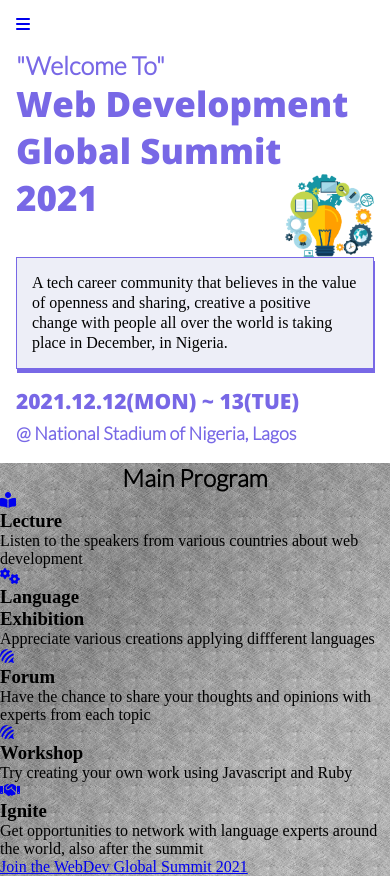
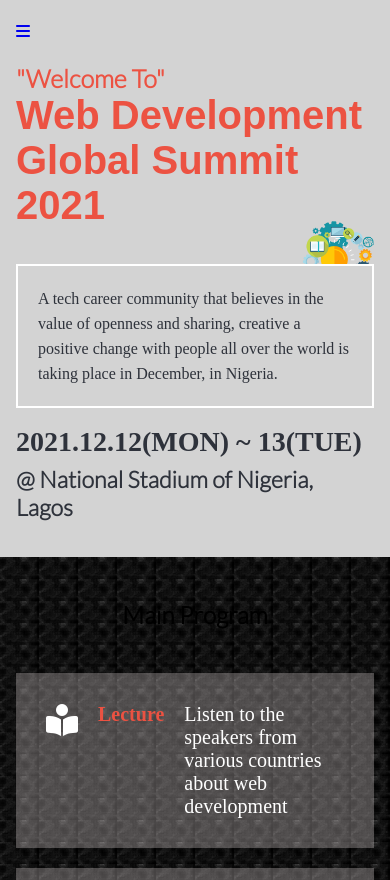
Before and after one commit to Whoistolu/open_source_conference_page, a website: page index.html in a window 390 px wide. Shown: the top 880 px of the page. Drawn offline with nearby package versions, Linux system fonts and the light colour scheme; a web font is replaced by a local one.

Commit message:
Adjust the first and second page for mobile

```diff
--- a/index.html
+++ b/index.html
@@ -12,6 +12,7 @@
     <title>Conference Page</title>
 </head>
 <body>
+    <div id="first-page">
         <div id="handburger">
             <a href="/"><i class="fas fa-bars"></i></a>
         </div>
@@ -22,36 +23,37 @@
             <h3>2021.12.12(MON) ~ 13(TUE)</h3>
             <h4>@ National Stadium of Nigeria, Lagos</h4>
         </div>
+    </div>
     <main>
         <section>
             <div class="mobile-second-page">
                     <h2>Main Program</h2>
-                <div>
+                <div class="card1">
                     <a href="/"><i class="fas fa-book-reader"></i></a>
                     <h3>Lecture</h3>
                     <p>Listen to the speakers from various countries about web development</p>
                 </div>
-                <div>
+                <div class="card2">
                     <a href="/"><i class="fas fa-cogs"></i></a>
                     <h3>Language<br>Exhibition</h3>
                     <p>Appreciate various creations applying diffferent languages</p>
                 </div>
-                <div>
+                <div class="card3">
                     <a href="/"><i class="fab fa-forumbee"></i></a>
                     <h3>Forum</h3>
                     <p>Have the chance to share your thoughts and opinions with experts from each topic</p>
                 </div>
-                <div>
-                    <a href="/"><i class="fab fa-forumbee"></i></a>
+                <div class="card4">
+                    <a href="/"><i class="fas fa-laptop-code"></i></i></a>
                     <h3>Workshop</h3>
                     <p>Try creating your own work using Javascript and Ruby</p>
                 </div>
-                <div>
+                <div class="card5">
                     <a href="/"><i class="fas fa-handshake"></i></a>
                     <h3>Ignite</h3>
                     <p>Get opportunities to network with language experts around the world, also after the summit</p>
                 </div>
-                <a href="/">Join the WebDev Global Summit 2021</a>
+                <button>Join the WebDev Global Summit 2021</button>
             </div>
         </section>
     </main>
--- a/style.css
+++ b/style.css
@@ -4,66 +4,129 @@
     margin: 0;
   }
 
+  @font-face {
+    font-family: "COCOGOOSE";
+    src: url("../webfonts_COCOGOOSE/COCOGOOSE.ttf.woff") format("woff"), url("../webfonts_COCOGOOSE/COCOGOOSE.ttf.svg#COCOGOOSE") format("svg"), url("../webfonts_COCOGOOSE/COCOGOOSE.ttf.eot"), url("../webfonts_COCOGOOSE/COCOGOOSE.ttf.eot?#iefix") format("embedded-opentype");
+    font-weight: normal;
+    font-style: normal;
+  }
+
   #handburger {
-      margin: 1em 1em;
-      color: #d3d3d3;
+    padding-top: 6%;
+      margin: 0 1em;
+      color: #2e323b;
+
+  }
+
+  #first-page {
+    background-color: #d3d3d3;
+    /* width: 100%; */
   }
 
   .mobile-first-page {
-      margin: 1em 1em;
+      margin-right: 1em;
+      margin-left: 1em;
       background-image: url(img/bulb.png);
       background-repeat: no-repeat;
-      background-size: 25%;
+      background-size: 20%;
       background-position: 100% 40%;
+
   }
 
   .mobile-first-page h1 {
     font-family: 'Lato', sans-serif;
-    color: #7868e6;
+    color: #ec5242;
     font-size: 25px;
+    padding-top: 6%;
+    width: 100%;
   }
 
   .mobile-first-page h2 {
-    font-family: 'Open Sans', sans-serif;
-    color: #7868e6;
-    font-size: 35px;
+    font-family: 'COCOGOOSE', Arial, sans-serif;
+    color: #ec5242;
+    font-size: 40px;
+    width: 100%;
   }
 
   .mobile-first-page p {
       margin-top: 10%;
-      background-color: #edeef7;
-      border: 1px solid #7868e6;
-      box-shadow: 1px 4px #7868e6;
-      padding: 15px;
-      line-height: 20px;
+      background-color: #d3d3d3;
+      border: 2px solid #fff;
+      color: #2e323b;
+      padding: 20px;
+      line-height: 25px;
+      width: 100%;
   }
 
   .mobile-first-page h3 {
-    font-family: 'Open Sans', sans-serif;
-    font-size: 21px;
+    /* font-family: 'Open Sans', sans-serif; */
+    font-size: 28px;
     font-weight: 700;
-    color: #7868E6;
+    color: #2e323b;
     margin-top: 5%;
   }
 
   .mobile-first-page h4 {
     font-family: 'Lato', sans-serif;
-    font-size: 18px;
-    color: #7868E6;
+    font-size: 23px;
+    color: #2e323b;
     margin-top: 2%;
+    padding-bottom: 10%;
   }
 
   .mobile-second-page {
       display: grid;
+      gap: 20px;
       justify-content: center;
       align-items: center;
-      background-image: url(img/background.png);
-      background-repeat: no-repeat;
-      background-size: cover;
-      margin-top: 5%;
+      background-image: url(img/xpattern.jpg);
+      width: 100%;
+
+      background-repeat: repeat;
+      background-size: 10%;
+      background-color: #78829b;
+      padding-top: 5%;
+      /* width: 100%; */
   }
 
   .mobile-second-page h2 {
     font-family: 'Lato', sans-serif;
+    margin: 1em auto;
+  }
+
+  .card1, .card2, .card3, .card4, .card5 {
+      display: flex;
+      justify-content: space-between;
+      background-color: rgba(252, 241, 241, 0.277);
+      padding: 30px;
+      margin-left: 1em;
+      margin-right: 1em;
+      gap: 20px;
+  }
+
+  .mobile-second-page h3 {
+    color: #ec5242;
+    font-size: 20px;
+  }
+
+  .mobile-second-page a {
+    color: #fff;
+    font-size: xx-large;
+  }
+
+  .mobile-second-page p {
+    color: #fff;
+    font-size: 20px;
+  }
+
+  .mobile-second-page button {
+    width: 60%;
+    font-family: 'Lato', sans-serif;
+    font-size: 20px;
+    font-weight: 600;
+    color: #fff;
+    background-color: #ec5242;
     margin: 0 auto;
+    padding: 30px;
+    text-decoration: none;
   }
```
Also changed, not shown: img/checkerboard.png (added), img/checkerboard2.jpg (added), img/x.png (added), img/xpattern.jpg (added). Lines whose indentation alone changed are shown as unchanged.
